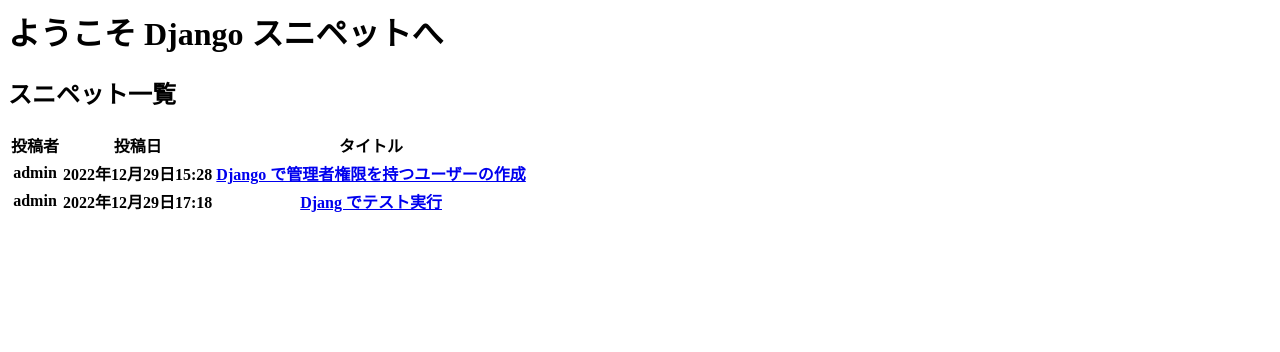
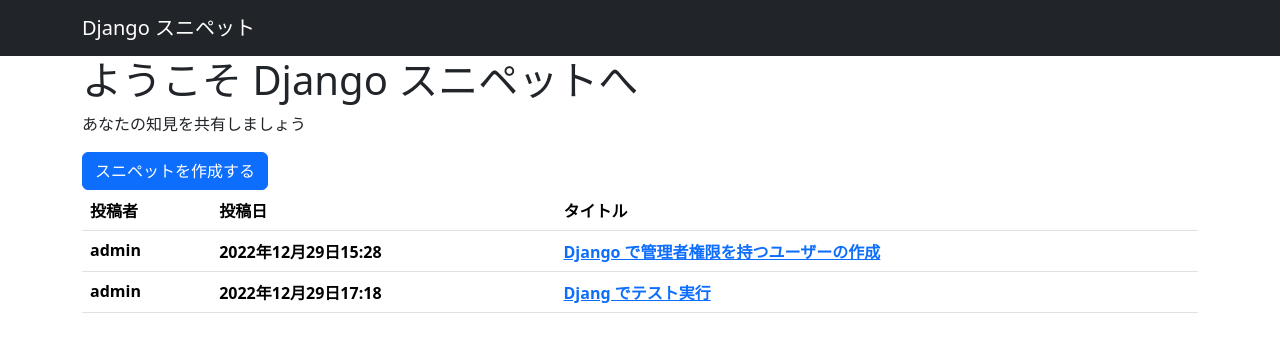
Before and after one commit to Ayumu-O/djnagosnippet, a Django app: page / in a window 1280 px wide. Shown: the top 352 px of the page. Run offline with Django 4.2, Linux system fonts and the light colour scheme; data comes from the database, SQL or seed files in the repository; lists and menus that the app fills with data are empty; some libraries are stand-ins or nearby versions.

Commit message:
Change to use bootstrap in top html

```diff
--- a/djangosnippets/djangosnippets/settings.py
+++ b/djangosnippets/djangosnippets/settings.py
@@ -38,6 +38,7 @@ INSTALLED_APPS = [
     'django.contrib.messages',
     'django.contrib.staticfiles',
     'snippets.apps.SnippetsConfig',
+    'django_bootstrap5',
 ]
 
 MIDDLEWARE = [
--- a/djangosnippets/snippets/templates/snippets/top.html
+++ b/djangosnippets/snippets/templates/snippets/top.html
@@ -1,11 +1,26 @@
+{% load django_bootstrap5 %}
 <html>
   <head>
     <meta charset="utf-8" />
     <title>Django スニペット</title>
+    {% bootstrap_css %} {% bootstrap_javascript %}
   </head>
   <body>
-    <h1>ようこそ Django スニペットへ</h1>
-    <h2>スニペット一覧</h2>
+    <nav class="navbar navbar-expand flex-md-row navbar-dark bg-dark">
+      <div class="container justify-content-between">
+        <a href="/" class="navbar-brand">Django スニペット</a>
+      </div>
+    </nav>
+    <main>
+      <div class="container">
+        <div class="welcome">
+          <h1 class="title">ようこそ Django スニペットへ</h1>
+          <p class="subtitle">あなたの知見を共有しましょう</p>
+          <a href="{% url 'snippet_new' %}" class="btn btn-primary"
+            >スニペットを作成する</a
+          >
+        </div>
+
         {% if snippets %}
         <table class="table">
           <thead>
@@ -32,5 +47,7 @@
         {% else %}
         <p>スニペットはまだ投稿されていません。</p>
         {% endif %}
+      </div>
+    </main>
   </body>
 </html>
```
Lines whose indentation alone changed are shown as unchanged.
